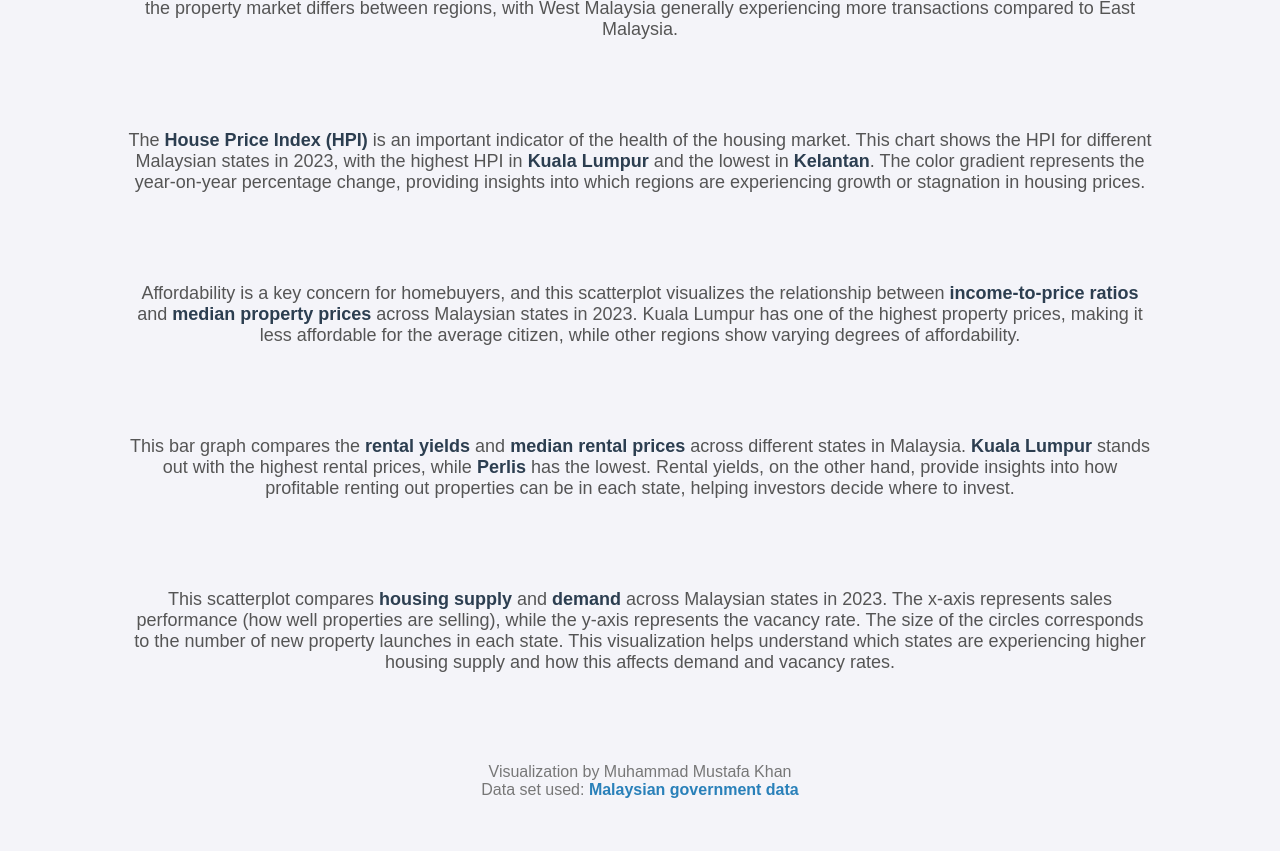
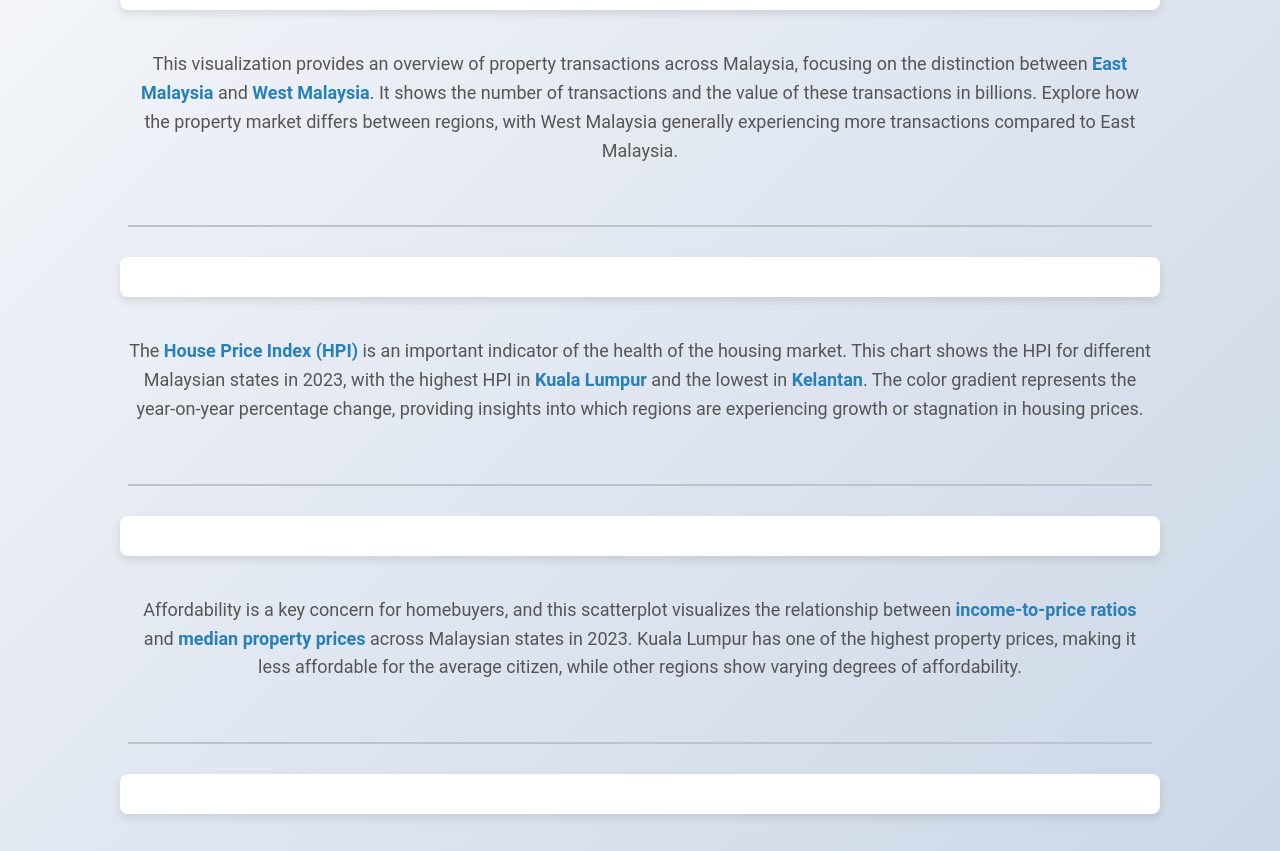
Before and after one commit to mkha7/FIT3179-Visualisation-2, a plain HTML site: page index.html in a window 1280 px wide. Shown: the part 159-1010 px from the top of the page. Before the commit the page ends 958 px from the top, so only its background shows below. Drawn offline with Linux system fonts and the light colour scheme; a script that the page names is missing.

Commit message:
Update index.html

```diff
--- a/index.html
+++ b/index.html
@@ -8,9 +8,10 @@
     <script src="https://cdn.jsdelivr.net/npm/vega-lite@5"></script>
     <script src="https://cdn.jsdelivr.net/npm/vega-embed@6"></script>
     <style>
+        /* Background gradient */
         body {
-            font-family: 'Sans-serif', Arial, sans-serif;
-            background-color: #f4f4f9;
+            font-family: 'Roboto', Arial, sans-serif;
+            background: linear-gradient(135deg, #f5f7fa 0%, #c3cfe2 100%);
             color: #333;
             margin: 0;
             padding: 0;
@@ -19,8 +20,8 @@
         h1 {
             text-align: center;
             color: #2C3E50;
-            margin: 50px 0 20px;
-            font-size: 2.5em;
+            font-size: 3em;
+            margin-top: 40px;
         }
 
         .centered {
@@ -28,43 +29,77 @@
             justify-content: center;
             align-items: center;
             flex-direction: column;
-            margin-bottom: 50px;
+            margin-bottom: 40px;
         }
 
         .visualization {
             width: 90%;
             max-width: 1000px;
-            margin: 0 auto;
+            background-color: #fff;
+            border-radius: 8px;
+            box-shadow: 0 4px 8px rgba(0, 0, 0, 0.1);
+            padding: 20px;
+            margin-bottom: 20px;
         }
 
         .description {
             font-size: 18px;
             color: #555;
             text-align: center;
-            margin-bottom: 40px;
+            margin: 20px auto;
             padding: 0 10%;
+            line-height: 1.6;
         }
 
         footer {
             text-align: center;
+            padding: 20px 0;
+            background-color: #2C3E50;
+            color: white;
             margin-top: 50px;
-            font-size: 16px;
-            color: #777;
         }
 
         .highlight {
-            color: #2C3E50;
+            color: #2980b9;
             font-weight: bold;
         }
 
         .data-link {
-            color: #2980b9;
+            color: #ecf0f1;
             text-decoration: none;
-            font-weight: bold;
         }
 
         .data-link:hover {
             text-decoration: underline;
+        }
+
+        .divider {
+            width: 80%;
+            margin: 30px auto;
+            height: 2px;
+            background-color: #bdc3c7;
+        }
+
+        /* Hover effects for visualizations */
+        .visualization:hover {
+            transform: scale(1.02);
+            transition: transform 0.3s ease;
+        }
+
+        /* Styling for buttons and dropdown */
+        select {
+            padding: 10px;
+            font-size: 16px;
+            margin-top: 10px;
+            border-radius: 5px;
+            border: 1px solid #bdc3c7;
+            background-color: #ecf0f1;
+            color: #333;
+        }
+
+        /* Add some hover styling */
+        select:hover {
+            border-color: #2980b9;
         }
     </style>
 </head>
@@ -80,6 +115,8 @@
         </div>
     </div>
 
+    <div class="divider"></div>
+
     <!-- House Price Index by State -->
     <div class="centered">
         <div id="vis2" class="visualization"></div>
@@ -87,6 +124,8 @@
             The <span class="highlight">House Price Index (HPI)</span> is an important indicator of the health of the housing market. This chart shows the HPI for different Malaysian states in 2023, with the highest HPI in <span class="highlight">Kuala Lumpur</span> and the lowest in <span class="highlight">Kelantan</span>. The color gradient represents the year-on-year percentage change, providing insights into which regions are experiencing growth or stagnation in housing prices.
         </div>
     </div>
+
+    <div class="divider"></div>
 
     <!-- Affordability: Income-to-Price Ratios -->
     <div class="centered">
@@ -96,6 +135,8 @@
         </div>
     </div>
 
+    <div class="divider"></div>
+
     <!-- Rental Prices and Yields in Malaysian States -->
     <div class="centered">
         <div id="vis4" class="visualization"></div>
@@ -103,6 +144,8 @@
             This bar graph compares the <span class="highlight">rental yields</span> and <span class="highlight">median rental prices</span> across different states in Malaysia. <span class="highlight">Kuala Lumpur</span> stands out with the highest rental prices, while <span class="highlight">Perlis</span> has the lowest. Rental yields, on the other hand, provide insights into how profitable renting out properties can be in each state, helping investors decide where to invest.
         </div>
     </div>
+
+    <div class="divider"></div>
 
     <!-- Housing Supply and Demand in Malaysian States -->
     <div class="centered">
```
